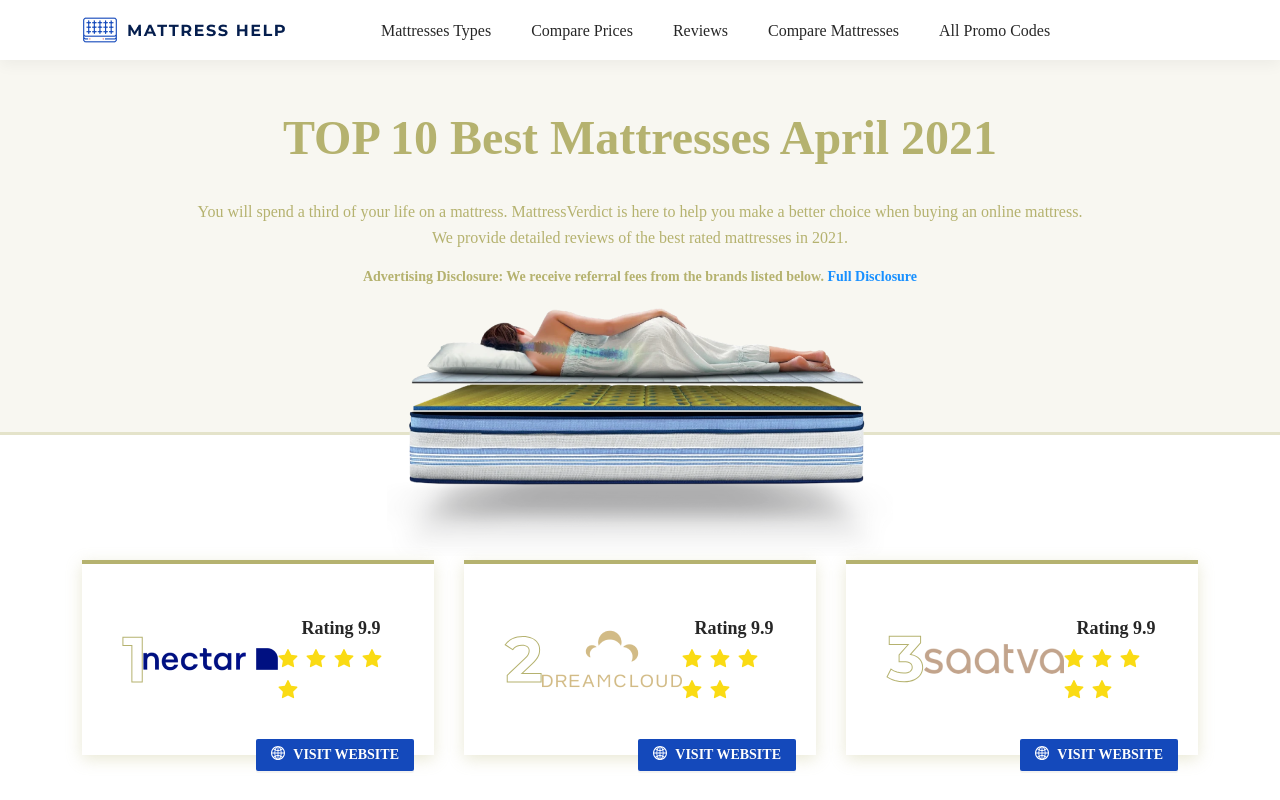
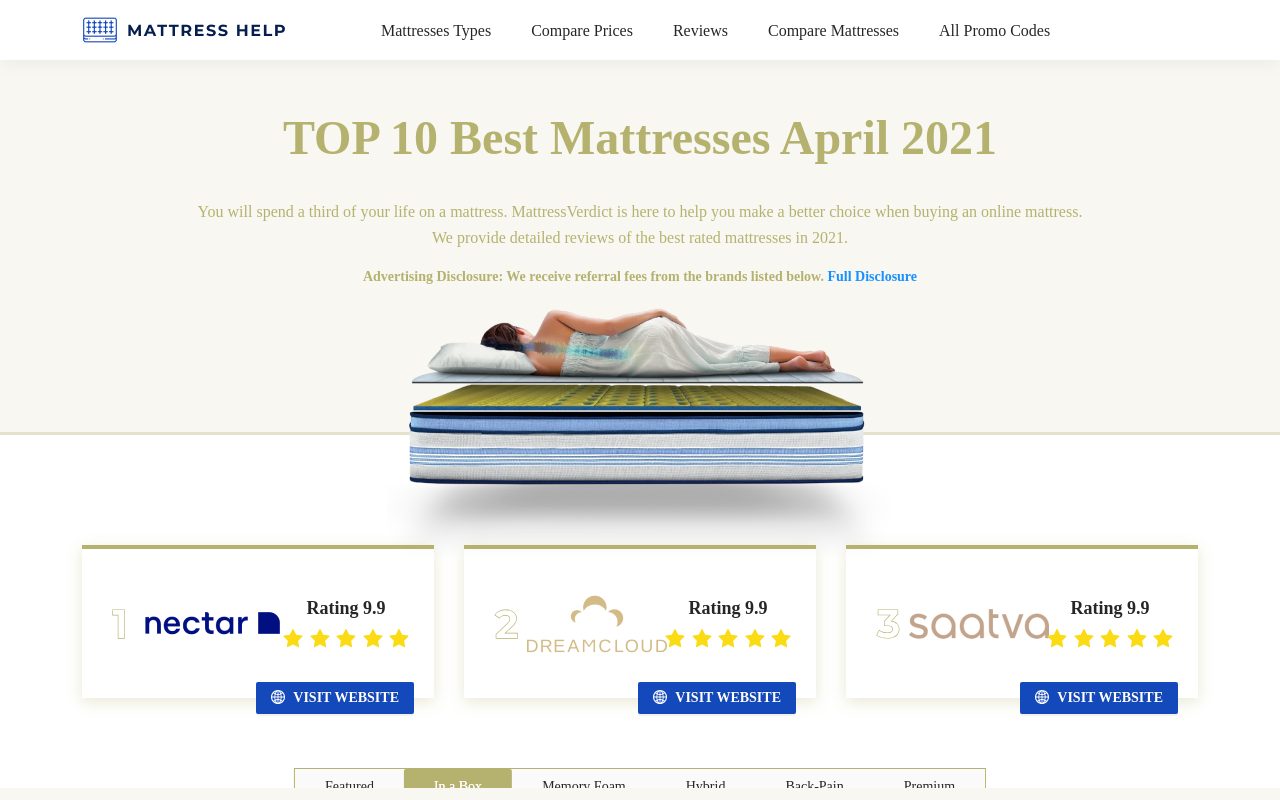
Before and after one commit to mixmaster429/React-next, a Next.js app: page / in a window 1280 px wide. Shown: the top 800 px of the page. Built offline with nearby package versions, Linux system fonts and the light colour scheme; a web font is replaced by a local one.

Commit message:
fix site reviews

```diff
--- a/src/components/siteReview/index.tsx
+++ b/src/components/siteReview/index.tsx
@@ -1,5 +1,5 @@
 import React from 'react';
-import { Rate, Button } from 'antd';
+import { Rate, Button, Row, Col } from 'antd';
 import { GlobalOutlined } from '@ant-design/icons';
 
 interface ReviewsProps {
@@ -10,13 +10,20 @@
 export const SiteReview: React.FC<ReviewsProps> = ({ number, brandImage }) => {
   return (
     <div className="site-review">
-      <img src={number} alt="number" className="number" />
-      <img src={brandImage} alt="brand" />
-
-      <div className="rating">
-        <p className="rating-value">Rating 9.9</p>
-        <Rate disabled defaultValue={5} />
-      </div>
+      <Row align="middle">
+        <Col span={3} lg={3}>
+          <img src={number} alt="number" className="number" />
+        </Col>
+        <Col span={12} lg={11}>
+          <img src={brandImage} alt="brand" className="brand"/>
+        </Col>
+        <Col span={9} lg={10}>
+          <div className="rating">
+            <p className="rating-value">Rating 9.9</p>
+            <Rate disabled defaultValue={5} />
+          </div>
+        </Col>
+      </Row>
 
       <Button type="primary" icon={<GlobalOutlined />}>
         Visit website
--- a/src/pages/index.tsx
+++ b/src/pages/index.tsx
@@ -62,7 +62,7 @@
 
       <section className="site-reviews">
         <div className="container">
-          <Row gutter={[30, 0]}>
+          <Row gutter={[30, 20]}>
             <Col lg={8} xs={24}>
               <SiteReview
                 number="/imgs/number1.svg"
@@ -184,19 +184,34 @@
       <section className="site-reviews slider">
         <Slider {...settings}>
           <div>
-            <SiteReview></SiteReview>
+            <SiteReview
+              number="/imgs/number1.svg"
+              brandImage="/imgs/nectar.svg"
+            />
           </div>
           <div>
-            <SiteReview></SiteReview>
+            <SiteReview
+              number="/imgs/number2.svg"
+              brandImage="/imgs/dreamcloud.svg"
+            />
           </div>
           <div>
-            <SiteReview></SiteReview>
+            <SiteReview
+              number="/imgs/number3.svg"
+              brandImage="/imgs/saatva.svg"
+            />
           </div>
           <div>
-            <SiteReview></SiteReview>
+            <SiteReview
+              number="/imgs/number1.svg"
+              brandImage="/imgs/nectar.svg"
+            />
           </div>
           <div>
-            <SiteReview></SiteReview>
+            <SiteReview
+              number="/imgs/number2.svg"
+              brandImage="/imgs/dreamcloud.svg"
+            />
           </div>
         </Slider>
       </section>
--- a/src/styles/_homepage.scss
+++ b/src/styles/_homepage.scss
@@ -64,41 +64,45 @@
           padding: 30px 10px;
         }
 
-        .site-review {
-          margin-top: 0;
-
-          @media (max-width: 425px) {
-            .number {
-              margin: 10px 10px;
-            }
-          }
-        }
       }
     }
 
     .site-review {
       position: relative;
-      width: 100%;
-      display: flex;
-      justify-content: space-between;
-      padding: 50px 30px 50px 40px;
-      margin-top: 45px;
-      align-items: center;
+      padding: 45px 25px;
       box-shadow: 0px 4px 15px rgba(181, 178, 111, 0.3);
       border-top: 4px solid $background-color;
+      max-width: 420px;
+      margin: 30px auto;
+      margin-bottom: 0;
 
-      @media (max-width: 576px) {
-        padding: 50px 20px;
+      .number {
+        height: 40px;
+        padding: 5px;
+      }
+      .rating {
+        max-width: 150px;
+      }
+      .ant-rate {
+        width: 100%;
+        display: flex;
+        justify-content: space-between;
+      }
+      .ant-rate-star:not(:last-child) {
+        margin: 0;
       }
 
-      @media (max-width: 425px) {
-        padding: 30px 20px;
-        flex-wrap: wrap;
-        justify-content: center;
-
-        .number {
-          margin-right: 50px;
+      @media only screen and (max-width: 1024px) and (min-width: 993px) {
+        .brand {
+          max-width: 80%;
         }
+        padding: 30px 10px;
+      }
+      @media only screen and (max-width: 375px) {
+        .brand {
+          max-width: 90%;
+        }
+        padding: 30px 10px;
       }
 
       .rating {
```
